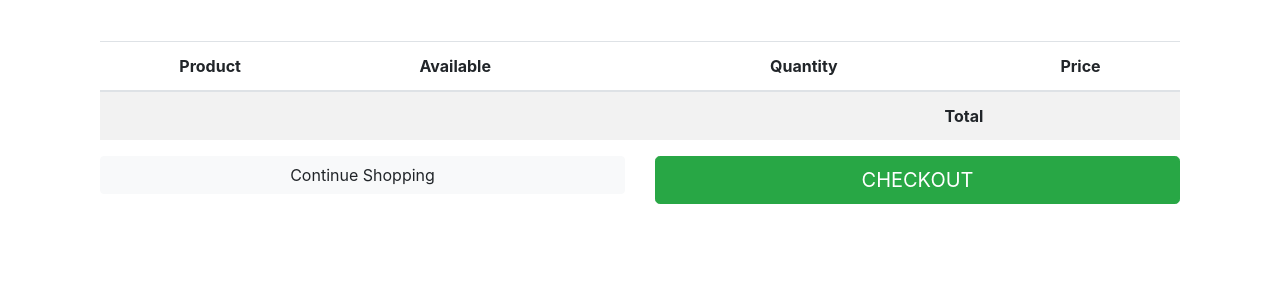
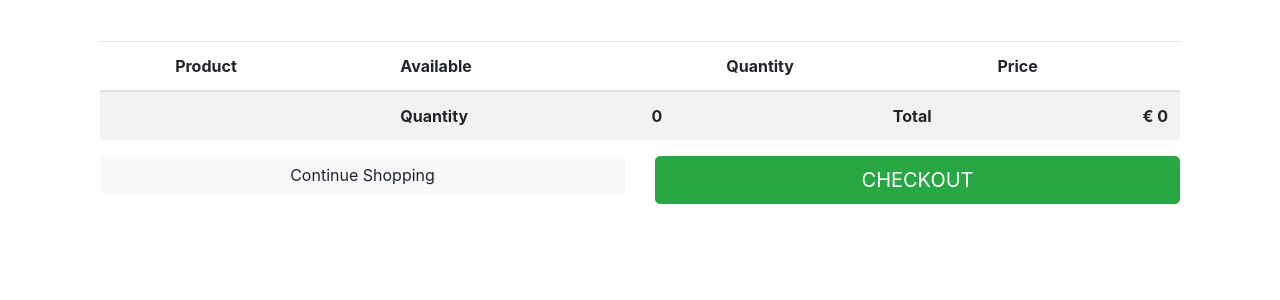
Before and after one commit to plyn85/reddevil-it, a Django app: page /cart/ in a window 1280 px wide. Shown: the part 56-356 px from the top of the page. Run offline with Django 3.2, Linux system fonts and the light colour scheme; a user stored in the database is signed in; tables that the repository leaves empty hold one stand-in row (values such as "Sample post"); some libraries are stand-ins or nearby versions.

Commit message:
adding cart total an quantity to store/views store/cart.html

```diff
--- a/store/templates/store/cart.html
+++ b/store/templates/store/cart.html
@@ -45,11 +45,13 @@
             <tr>
               <td></td>
               <td></td>
-              <td></td>
-              <td></td>
+              <td><strong>Quantity</strong></td>
+              <td class="ml-3">
+                <strong>{{order.get_cart_items}} </strong>
+              </td>
               <td><strong>Total</strong></td>
               <td class="text-right">
-                <strong> </strong>
+                <strong>€ {{order.get_cart_total}} </strong>
               </td>
             </tr>
           </tbody>
--- a/store/views.py
+++ b/store/views.py
@@ -22,7 +22,7 @@ def cart(request):
     else:
         items = []
 
-    context = {'items': items}
+    context = {'items': items, 'order': order}
     return render(request, 'store/cart.html', context)
 
 
```
